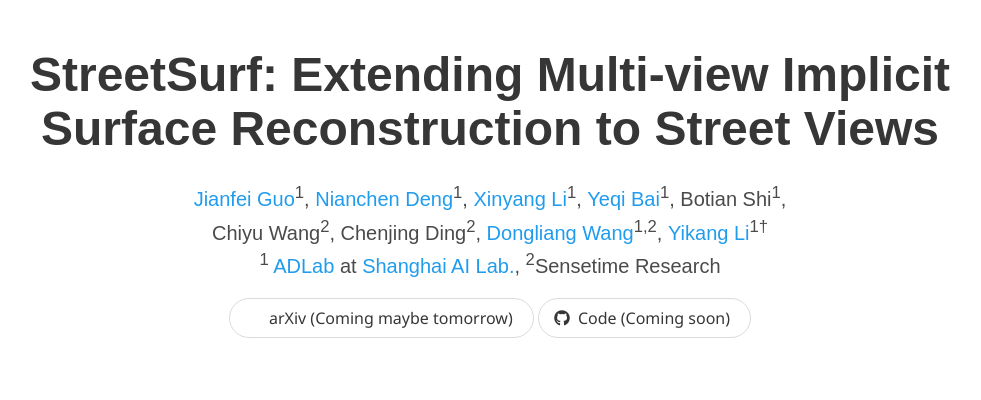
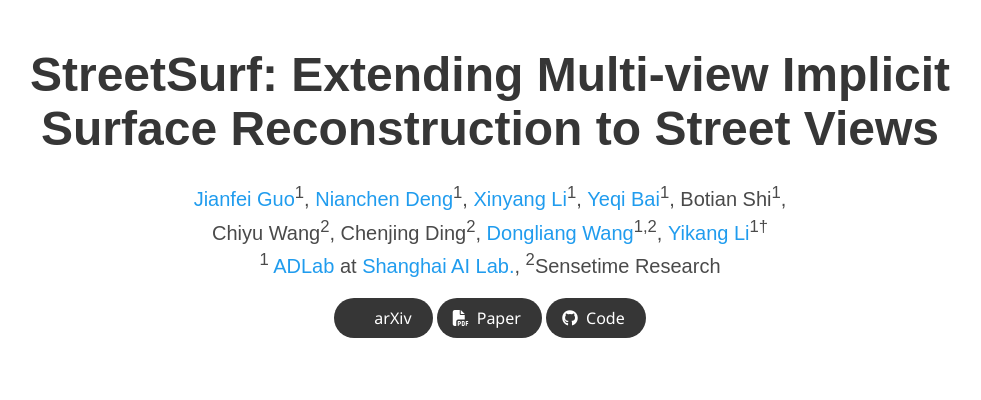
Before and after one commit to ventusff/streetsurf_web, a plain HTML site: page index.html in a window 1280 px wide. Shown: the top 400 px of the page, without its empty margins (150-1131 px from the left). Drawn offline with nearby package versions, Linux system fonts and the light colour scheme; some packages are replaced by stand-ins of ours; a script that the page names is missing; some icons are missing; a web font is replaced by a local one.

Commit message:
Update paper links

```diff
--- a/index.html
+++ b/index.html
@@ -102,25 +102,25 @@
                   <div class="publication-links">
                 <!-- ArXiv abstract Link -->
                 <span class="link-block">
-                    <a href="" target="_blank"
-                    class="external-link button is-normal is-rounded ">  <!-- is-dark -->
+                    <a href="https://arxiv.org/abs/2306.04988" target="_blank"
+                    class="external-link button is-normal is-rounded is-dark">
                     <span class="icon">
                       <i class="ai ai-arxiv"></i>
                     </span>
-                    <span>arXiv (Coming maybe tomorrow)</span>
+                    <span>arXiv</span>
                   </a>
                 </span>
 
                   <!-- Arxiv PDF link -->
-                  <!-- <span class="link-block">
-                      <a href="https://arxiv.org/pdf/<ARXIV PAPER ID>.pdf" target="_blank"
+                  <span class="link-block">
+                      <a href="https://arxiv.org/pdf/2306.04988" target="_blank"
                       class="external-link button is-normal is-rounded is-dark">
                       <span class="icon">
                         <i class="fas fa-file-pdf"></i>
                       </span>
                       <span>Paper</span>
                     </a>
-                  </span>-->
+                  </span>
 
                     <!-- Supplementary PDF link -->
                   <!-- <span class="link-block">
@@ -135,13 +135,14 @@
 
                   <!-- Github link -->
                   <span class="link-block">
-                  <a href="" target="_blank" class="external-link button is-normal is-rounded">  <!-- is-dark -->
+                    <a href="https://github.com/pjlab-ADG/neuralsim" target="_blank"
+                    class="external-link button is-normal is-rounded is-dark">
                     <span class="icon">
                       <i class="fab fa-github"></i>
                     </span>
-                    <span>Code (Coming soon)</span>
-                  </a>
-                </span>
+                    <span>Code</span>
+                    </a>
+                  </span>
             </div>
           </div>
         </div>
@@ -152,7 +153,7 @@
 
 
 <!-- Teaser video-->
-<section class="hero teaser">
+<section class="hero teaser is-small">
   <div class="container is-max-desktop">
     <div class="hero-body">
       <div id="results-carousel" class="carousel results-carousel">
```
